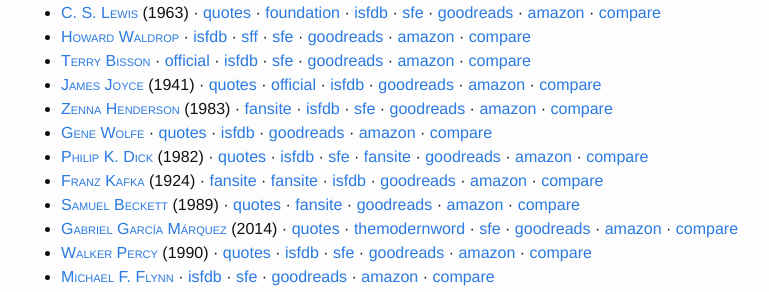
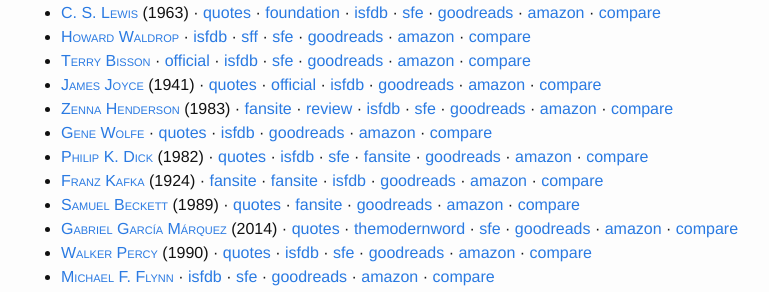
Before and after one commit to ralafferty/ralafferty.github.io, a Jekyll site: the page built from related.md, in a window 1280 px wide and 900 px high, scrolled down 554 px. Shown: the part 160-452 px from the top of the window, without its empty margins (239-1008 px from the left). Built offline with Jekyll 4.4.1, drawn with Linux system fonts in a browser that asks for light colours; nearby versions of some CDN libraries.

Commit message:
add Zenna Henderson

```diff
--- a/related.md
+++ b/related.md
@@ -135,6 +135,7 @@
 &middot; [compare](https://www.google.com/search?q=%22r.a.+lafferty%22+%22james+joyce%22 "25k results")
   * <span class="stitle">[Zenna Henderson](http://en.wikipedia.org/wiki/Zenna_Henderson "an American science fiction and fantasy novella and short story author, and an elementary school teacher ... one of the first female science fiction authors, and never used a male pen name.")</span> (1983)
 &middot; [fansite](http://www.adherents.com/lit/bk_Zenna.html)
+&middot; [review](http://www.tor.com/blogs/2009/10/theres-need-zenna-hendersons-lemgingatheringlemg)
 &middot; [isfdb](http://www.isfdb.org/cgi-bin/ea.cgi?859)
 &middot; [sfe](http://sf-encyclopedia.com/Entry/henderson_zenna)
 &middot; [goodreads](http://www.goodreads.com/author/show/193296.Zenna_Henderson)
```
